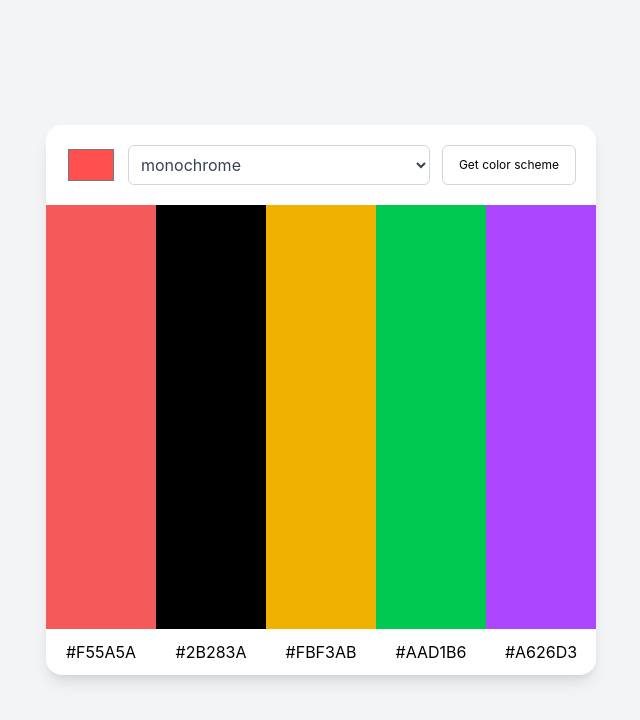
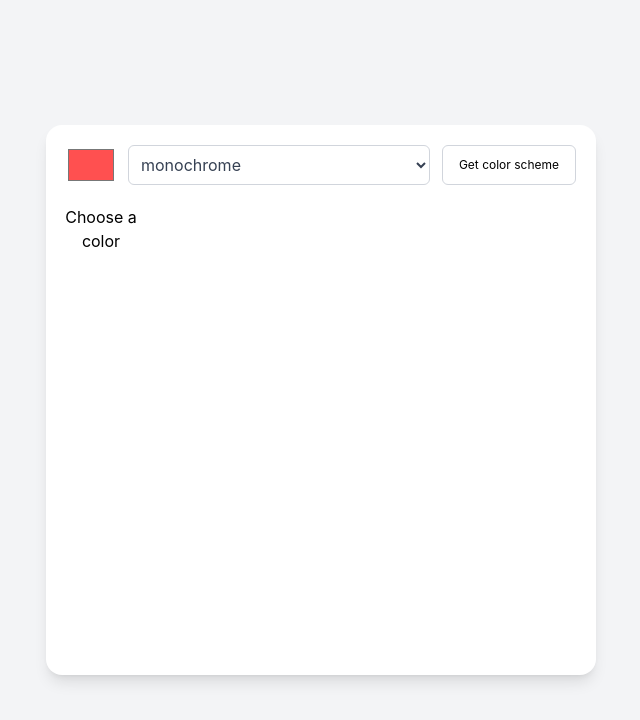
Before and after one commit to arturvas/color-scheme-generator, a React (Vite) app: page / in a window 1280 px wide. Shown: the top 720 px of the page, without its empty margins (319-959 px from the left). Built offline with nearby package versions, Linux system fonts and the light colour scheme.

Commit message:
feat: enhance PaletteDisplay with dynamic color rendering based on selected scheme

```diff
--- a/src/App.jsx
+++ b/src/App.jsx
@@ -1,21 +1,56 @@
 import { useState } from 'react';
 
-function PaletteDisplay() {
+function PaletteDisplay({ scheme }) {
+  // const COLORS = [
+  //   {
+  //     mode: 'monochrome',
+  //     colors: { hex: { value: ['#F55A5A', '#C44444', '#962E2E', '#6B1E1E', '#3D0A0A'] } },
+  //   },
+  //   {
+  //     mode: 'monochrome-dark',
+  //     colors: { hex: { value: ['#2B0A0A', '#4A1010', '#6B1E1E', '#8C2C2C', '#AE3A3A'] } },
+  //   },
+  //   {
+  //     mode: 'monochrome-light',
+  //     colors: { hex: { value: ['#F55A5A', '#F77A7A', '#F99A9A', '#FBBABA', '#FDDADA'] } },
+  //   },
+  //   {
+  //     mode: 'analogic',
+  //     colors: { hex: { value: ['#F55A5A', '#F5A55A', '#F5F55A', '#5AF55A', '#5A5AF5'] } },
+  //   },
+  //   {
+  //     mode: 'complement',
+  //     colors: { hex: { value: ['#F55A5A', '#5AF5F5', '#3ADADA', '#1ABABA', '#009A9A'] } },
+  //   },
+  //   {
+  //     mode: 'analogic-complement',
+  //     colors: { hex: { value: ['#F55A5A', '#F5A55A', '#5AF5F5', '#5A5AF5', '#A55AF5'] } },
+  //   },
+  //   {
+  //     mode: 'triad',
+  //     colors: { hex: { value: ['#F55A5A', '#5AF55A', '#5A5AF5', '#F5F55A', '#F55AF5'] } },
+  //   },
+  // ];
+
   return (
     <div className="h-full flex flex-col">
       <div className="inline-grid grid-cols-5 w-full text-center flex-1">
-        <div style={{ backgroundColor: '#F55A5A' }}></div>
-        <div className="bg-black"></div>
-        <div className="bg-yellow-500"></div>
-        <div className="bg-green-500"></div>
-        <div className="bg-purple-500"></div>
+        {scheme != null ? (
+          scheme.colors.map((objColor) => {
+            return <div key={objColor.clean} style={{ backgroundColor: objColor.value }}></div>;
+          })
+        ) : (
+          <span>Choose a color</span>
+        )}
       </div>
       <div className="inline-grid items-center grid-cols-5 w-full text-center h-11.5">
-        <div>#F55A5A</div>
-        <div>#2B283A</div>
-        <div>#FBF3AB</div>
-        <div>#AAD1B6</div>
-        <div>#A626D3</div>
+        {scheme != null ? (
+          scheme.colors.map((colorTextHex) => {
+            return <div key={colorTextHex.clean}>{colorTextHex.value}</div>;
+          })
+        ) : (
+          <span></span>
+        )}
       </div>
     </div>
   );
@@ -109,37 +144,6 @@ function ColorSchemeGenerator() {
   );
 }
 
-// const COLORS = [
-//   {
-//     mode: 'monochrome',
-//     colors: { hex: { value: ['#F55A5A', '#C44444', '#962E2E', '#6B1E1E', '#3D0A0A'] } },
-//   },
-//   {
-//     mode: 'monochrome-dark',
-//     colors: { hex: { value: ['#2B0A0A', '#4A1010', '#6B1E1E', '#8C2C2C', '#AE3A3A'] } },
-//   },
-//   {
-//     mode: 'monochrome-light',
-//     colors: { hex: { value: ['#F55A5A', '#F77A7A', '#F99A9A', '#FBBABA', '#FDDADA'] } },
-//   },
-//   {
-//     mode: 'analogic',
-//     colors: { hex: { value: ['#F55A5A', '#F5A55A', '#F5F55A', '#5AF55A', '#5A5AF5'] } },
-//   },
-//   {
-//     mode: 'complement',
-//     colors: { hex: { value: ['#F55A5A', '#5AF5F5', '#3ADADA', '#1ABABA', '#009A9A'] } },
-//   },
-//   {
-//     mode: 'analogic-complement',
-//     colors: { hex: { value: ['#F55A5A', '#F5A55A', '#5AF5F5', '#5A5AF5', '#A55AF5'] } },
-//   },
-//   {
-//     mode: 'triad',
-//     colors: { hex: { value: ['#F55A5A', '#5AF55A', '#5A5AF5', '#F5F55A', '#F55AF5'] } },
-//   },
-// ];
-
 export default function App() {
   return (
     <div className="min-h-screen bg-gray-100 flex items-center justify-center">
```
